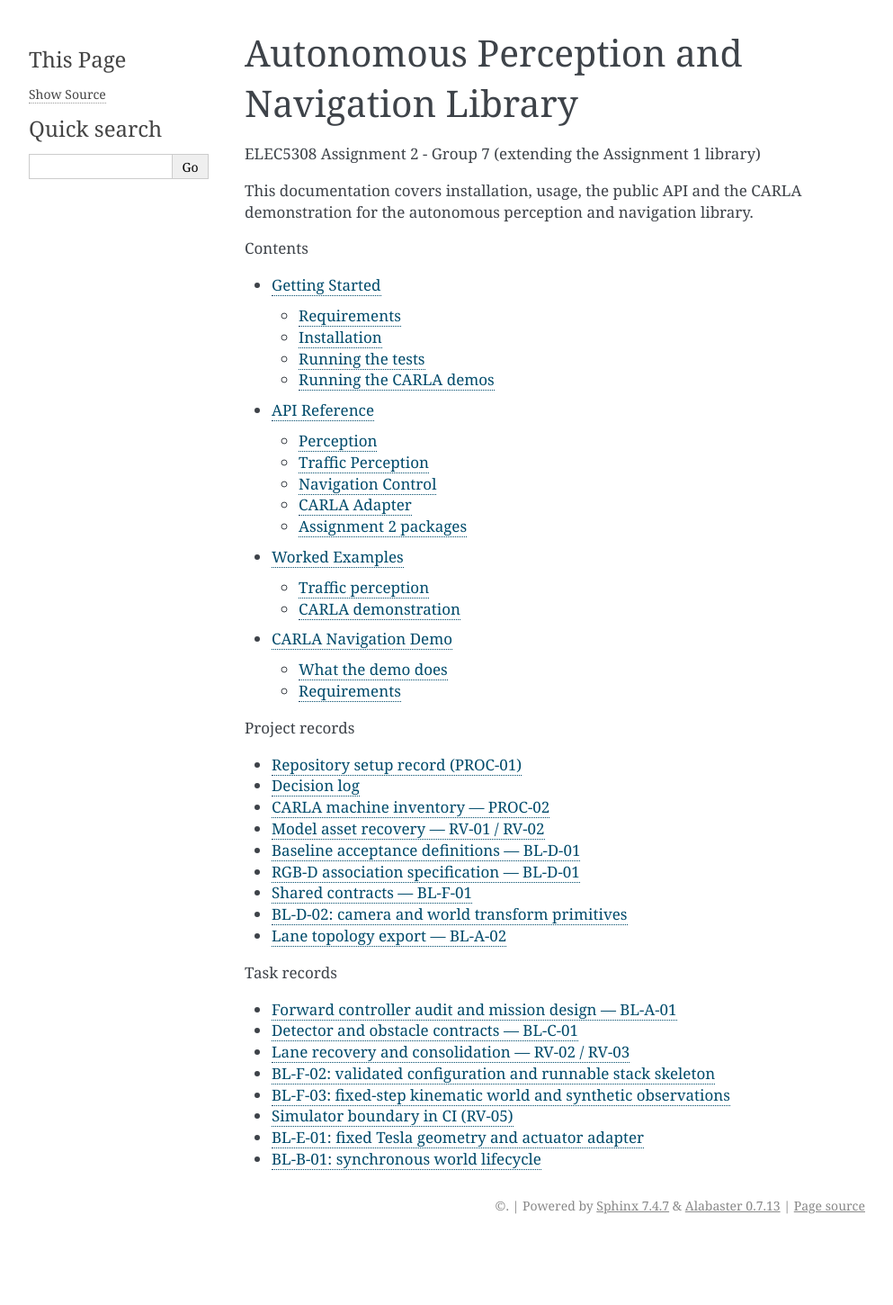
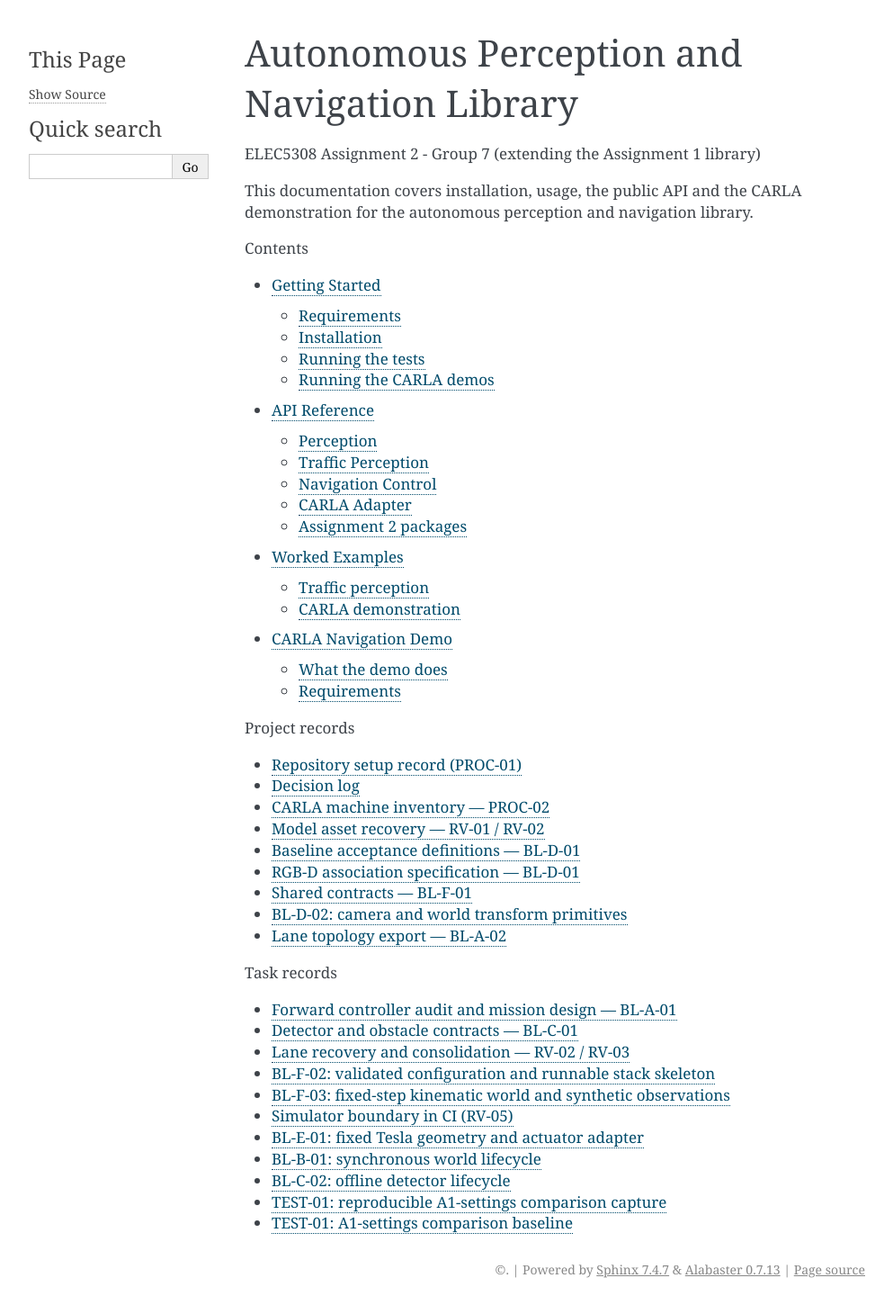
Before and after one commit to kkaaman/kkaaman-elec5308-a2-mo, a Sphinx documentation site: the page built from docs/index.rst, in a window 1280 px wide. Shown: the whole page at 90% size, without its empty margins (148-1141 px from the left). Built offline with Sphinx 7.4.7, drawn with Linux system fonts in a browser that asks for light colours; before the commit the page ends 1379 px from its top, so only the background shows below that.

Commit message:
fix: restore CI after baseline integrations

```diff
--- a/docs/index.rst
+++ b/docs/index.rst
@@ -41,3 +41,6 @@
    simulator_boundary
    vehicle_adapter
    world_lifecycle
+   detector_lifecycle
+   test01_a1_baseline
+   evidence/TEST-01-baseline
--- a/pyproject.toml
+++ b/pyproject.toml
@@ -76,6 +76,7 @@
 "src/demo_combined_perception.py" = ["TID251"]
 "src/demo_fused_lane_following.py" = ["TID251"]
 "examples/run_carla_demo.py" = ["TID251"]
+"examples/a1/run_baseline.py" = ["TID251"]
 "scripts/export_lane_graph.py" = ["TID251"]
 "tests/test_carla_adapter.py" = ["E402", "TID251"]
 "tests/unit/test_world_lifecycle.py" = ["TID251"]
```
Also changed, not shown: 1 other file.
